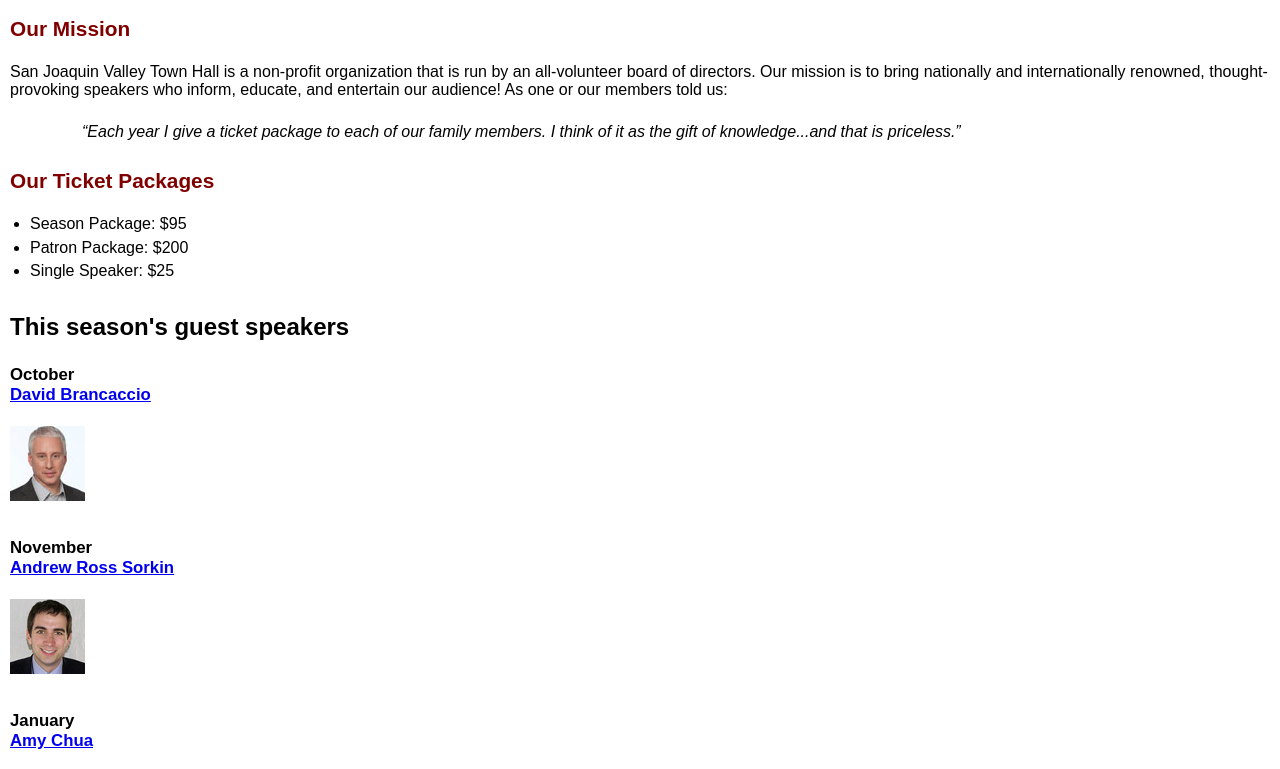
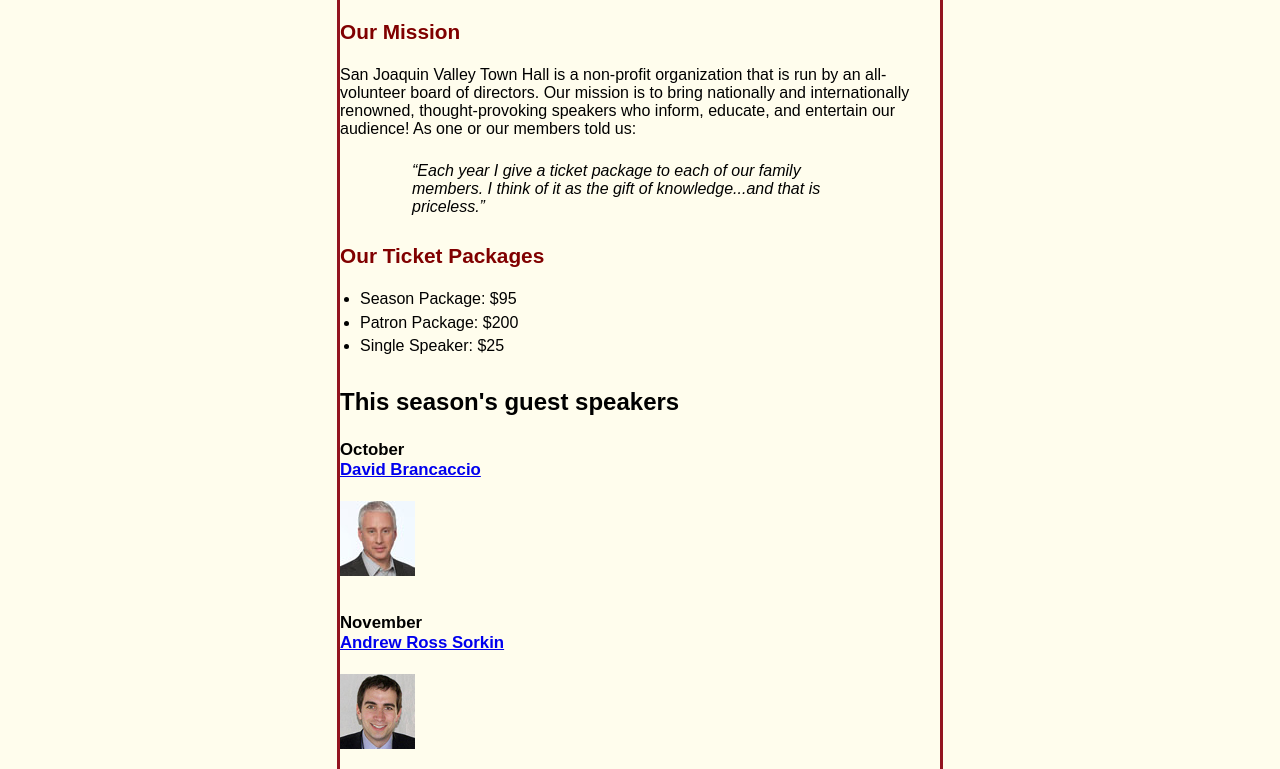
Before and after one commit to yaneliii/A07, a plain HTML site: page index.html in a window 1280 px wide. Shown: the part 122-891 px from the top of the page. Drawn offline with Linux system fonts and the light colour scheme.

Commit message:
Feature: added css - width, margins, border, and color - to the body

```diff
--- a/styles/c5_main.css
+++ b/styles/c5_main.css
@@ -8,6 +8,10 @@
 	font-family: Arial, Helvetica, sans-serif;
     font-size: 100%;
     margin-left: 10px;
+	width: 600px;
+	margin: 0 auto;
+	border: 3px solid #931420;
+	background-color: #fffded;
 }
 a:focus, a:hover {
 	font-style: italic;
```
Also changed, not shown: index.html (renamed from c5_index.html).
